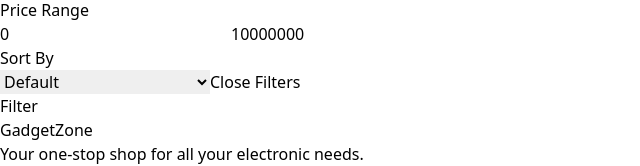
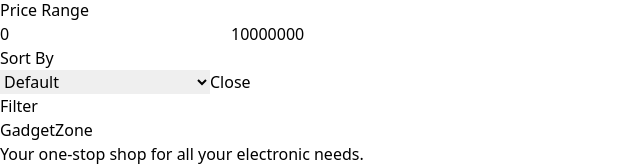
Before and after one commit to HunterMahmud/GadgetZone-Client, a React (Vite) app: page / in a window 1280 px wide. Shown: the part 338-504 px from the top of the page, without its empty margins (0-640 px from the left). Built offline with nearby package versions, Linux system fonts and the light colour scheme; no server answers; sample sign-in values are in the browser's storage.

Commit message:
update: homepage filter slider side updated

```diff
--- a/src/Pages/Home.jsx
+++ b/src/Pages/Home.jsx
@@ -146,7 +146,7 @@ const Home = () => {
         <aside
           className={`${
             isFilterVisible ? "block" : "hidden"
-          } lg:block w-1/4 ml-4 fixed inset-y-0 right-0 bg-white shadow-lg lg:relative lg:shadow-none p-4 border rounded`}
+          } lg:block lg:w-1/4 w-[200px] ml-4 fixed inset-y-0 right-0 bg-white shadow-lg lg:relative lg:shadow-none p-4 border rounded`}
         >
           <div className="lg:sticky top-0">
             <h3 className="text-xl mb-4">Filter By</h3>
@@ -220,7 +220,7 @@ const Home = () => {
               className="block lg:hidden mt-4 p-2 bg-red-500 text-white rounded"
               onClick={() => setIsFilterVisible(false)}
             >
-              Close Filters
+              Close
             </button>
           </div>
         </aside>
```
